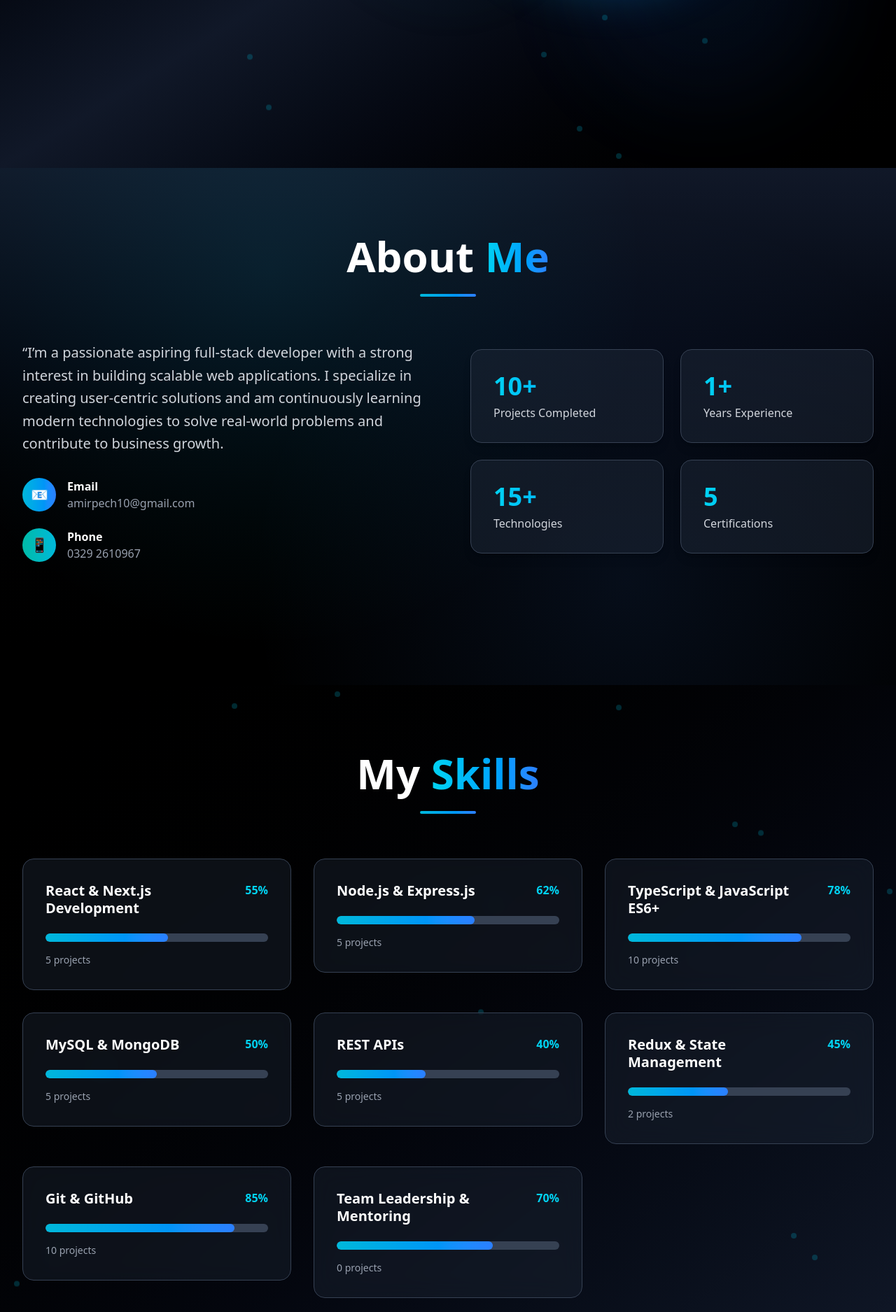
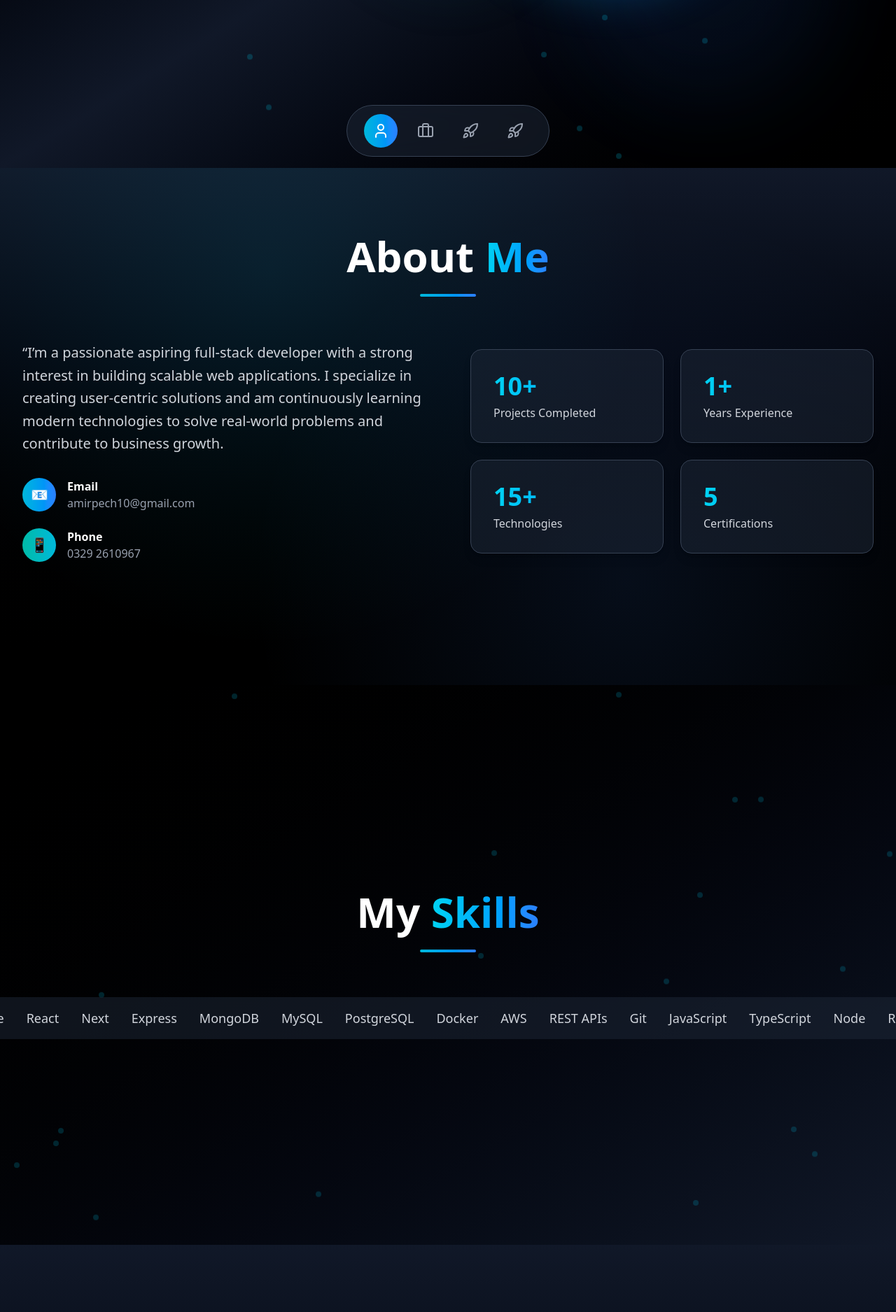
Before and after one commit to amirali729/Personal-Portfolio, a React (Vite) app: page / in a window 1280 px wide. Shown: the part 560-2435 px from the top of the page at 70% size. Built offline with nearby package versions, Linux system fonts and the light colour scheme.

Commit message:
add styling animation in skills section and new bottom navbar

```diff
--- a/package.json
+++ b/package.json
@@ -21,6 +21,7 @@
     "@types/react": "^19.1.10",
     "@types/react-dom": "^19.1.7",
     "@vitejs/plugin-react": "^5.0.0",
+    "baseline-browser-mapping": "^2.8.30",
     "eslint": "^9.33.0",
     "eslint-plugin-react-hooks": "^5.2.0",
     "eslint-plugin-react-refresh": "^0.4.20",
--- a/src/component/Hero.jsx
+++ b/src/component/Hero.jsx
@@ -3,9 +3,12 @@ import { personalInfo } from './PortfolioData';
 import AnimatedElement from './AnimatedElement';
 import FloatingParticles from './FloatingParticles';
 
+
 const Hero = memo(() => {
   return (
+
     <section
+
       id="home"
       className="relative min-h-screen bg-gradient-to-br from-black via-gray-900 to-black overflow-hidden"
       aria-label="Hero section"
@@ -123,6 +126,7 @@ const Hero = memo(() => {
           </AnimatedElement>
         </div>
       </div>
+
     </section>
   );
 });
--- /dev/null
+++ b/src/component/Navbar.jsx
@@ -0,0 +1,67 @@
+import React, { useState, useEffect } from 'react';
+import { Home, Briefcase, Rocket, User, Mail } from 'lucide-react';
+
+const Navbar = () => {
+    const [activeSection, setActiveSection] = useState('about');
+    const [isScrolled, setIsScrolled] = useState(false);
+
+    useEffect(() => {
+        const handleScroll = () => {
+            setIsScrolled(window.scrollY > 50);
+        };
+        window.addEventListener('scroll', handleScroll);
+        return () => window.removeEventListener('scroll', handleScroll);
+    }, []);
+
+    const navItems = [
+        { id: 'about', icon: User, label: 'About' },
+        { id: 'skills', icon: Briefcase, label: 'Skills' },
+        { id: 'experience', icon: Rocket, label: 'Experience' },
+        { id: 'projects', icon: Rocket, label: 'Projects' }
+    ];
+
+    const scrollToSection = (sectionId) => {
+        setActiveSection(sectionId);
+        const element = document.getElementById(sectionId);
+        if (element) {
+            element.scrollIntoView({ behavior: 'smooth' });
+        }
+    };
+
+    return (
+        <nav
+            className={`fixed bottom-0 left-0 right-0 z-50 transition-all duration-300 bg-transparent`}
+        >
+            <div className="max-w-7xl mx-auto px-4 sm:px-6 lg:px-8">
+                <div className="flex items-center justify-center py-4">
+                    <div className="flex items-center gap-2 sm:gap-4 bg-gray-800/50 backdrop-blur-lg rounded-full px-4 sm:px-6 py-3 border border-gray-700">
+                        {navItems.map((item) => {
+                            const Icon = item.icon;
+                            const isActive = activeSection === item.id;
+
+                            return (
+                                <button
+                                    key={item.id}
+                                    onClick={() => scrollToSection(item.id)}
+                                    className={`group relative p-2 sm:p-3 rounded-full transition-all duration-300 ${isActive
+                                            ? 'bg-gradient-to-r from-cyan-500 to-blue-500 text-white'
+                                            : 'text-gray-400 hover:text-white hover:bg-gray-700/50'
+                                        }`}
+                                    aria-label={item.label}
+                                >
+                                    <Icon className="w-5 h-5 sm:w-6 sm:h-6" />
+
+                                    <span className="absolute -top-10 left-1/2 -translate-x-1/2 px-2 py-1 bg-gray-900 text-white text-xs rounded opacity-0 group-hover:opacity-100 transition-opacity duration-300 whitespace-nowrap pointer-events-none">
+                                        {item.label}
+                                    </span>
+                                </button>
+                            );
+                        })}
+                    </div>
+                </div>
+            </div>
+        </nav>
+    );
+};
+
+export default Navbar;
--- a/src/component/Portfolio.jsx
+++ b/src/component/Portfolio.jsx
@@ -2,27 +2,26 @@ import React, { useState, useEffect, useCallback } from 'react';
 import { personalInfo, navigationItems } from './PortfolioData';
 import Hero from './Hero';
 import Sections from './Sections';
+import Navbar from './Navbar';
 
 const Portfolio = () => {
   const [activeSection, setActiveSection] = useState('home');
   const [isScrolled, setIsScrolled] = useState(false);
   const [isMobileMenuOpen, setIsMobileMenuOpen] = useState(false);
+  const [showNavbar, setShowNavbar] = useState(true);
+  const [lastScrollY, setLastScrollY] = useState(0);
 
+  // UPDATE HANDLESCROLL
   const handleScroll = useCallback(() => {
-    setIsScrolled(window.scrollY > 50);
+    const current = window.scrollY;
 
-    // Update active section based on scroll position
-    const sections = ['home', 'about', 'skills', 'experience', 'projects', 'testimonials', 'contact'];
-    const scrollPosition = window.scrollY + 100; // Offset for navbar height
-
-    for (let i = sections.length - 1; i >= 0; i--) {
-      const section = document.getElementById(sections[i]);
-      if (section && scrollPosition >= section.offsetTop) {
-        setActiveSection(sections[i]);
-        break;
-      }
+    if (current <= 0) {
+      setShowNavbar(true);   // show only at top
+    } else {
+      setShowNavbar(false);  // hide always once scrolled
     }
   }, []);
+
 
   useEffect(() => {
     let ticking = false;
@@ -80,13 +79,11 @@ const Portfolio = () => {
     <div className="min-h-screen bg-black font-sans w-full overflow-x-hidden">
       {/* Enhanced Responsive Navbar with Accessibility */}
       <nav
-        className={`fixed top-0 w-full z-50 transition-all duration-300 ${
-          isScrolled
-            ? 'bg-black/95 backdrop-blur-md shadow-2xl border-b border-gray-800'
-            : 'bg-transparent'
-        }`}
-        role="navigation"
-        aria-label="Main navigation"
+        className={`
+    fixed top-0 w-full z-50 transition-transform duration-300
+    ${showNavbar ? 'translate-y-0' : '-translate-y-full'}
+    bg-black/20 backdrop-blur-md
+  `}
       >
         <div className="max-w-7xl mx-auto px-4 sm:px-6 py-3 sm:py-4 flex justify-between items-center">
           <div className="flex items-center space-x-3 sm:space-x-4">
@@ -95,7 +92,6 @@ const Portfolio = () => {
               role="img"
               aria-label="Amir Ali Logo"
             >
-              {/* Yellow Triangle Logo */}
               <div className="mb-1">
                 <svg
                   width="16"
@@ -103,46 +99,39 @@ const Portfolio = () => {
                   viewBox="0 0 24 20"
                   fill="none"
                   className="w-4 h-3 sm:w-5 sm:h-4"
-                  aria-hidden="true"
-                  focusable="false"
                 >
-                  <title>Triangle Logo</title>
-                  <path d="M12 0L24 20H0L12 0Z" fill="#FFD700"/>
-                  <path d="M12 6L6 16H18L12 6Z" fill="#1F2937"/>
+                  <path d="M12 0L24 20H0L12 0Z" fill="#FFD700" />
+                  <path d="M12 6L6 16H18L12 6Z" fill="#1F2937" />
                 </svg>
               </div>
-              {/* AMIR Text */}
-              <div className="text-[8px] sm:text-[10px] font-bold text-green-400 tracking-wider" aria-hidden="true">
+              <div className="text-[8px] sm:text-[10px] font-bold text-green-400 tracking-wider">
                 AMIR
               </div>
             </div>
             <div>
-              <h1 className="text-lg sm:text-xl font-bold transition-colors duration-300 text-white">
+              <h1 className="text-lg sm:text-xl font-bold text-white">
                 {personalInfo.name}
               </h1>
-              <p className="text-[10px] sm:text-xs transition-colors duration-300 text-gray-400">
+              <p className="text-[10px] sm:text-xs text-gray-400">
                 {personalInfo.title}
               </p>
             </div>
           </div>
 
           {/* Desktop Navigation */}
-          <div className="hidden lg:flex items-center space-x-6 xl:space-x-8" role="menubar">
+          <div className="hidden lg:flex items-center space-x-6 xl:space-x-8">
             {navigationItems.map((item) => (
               <button
                 key={item}
                 onClick={() => handleSectionChange(item.toLowerCase())}
-                className={`relative font-medium py-2 transition-colors duration-300 hover:cursor-pointer text-sm xl:text-base ${
-                  activeSection === item.toLowerCase()
+                className={`relative font-medium py-2 transition-colors duration-300 hover:text-cyan-400 text-sm xl:text-base ${activeSection === item.toLowerCase()
                     ? 'text-cyan-400'
-                    : 'text-gray-300 hover:text-cyan-400'
+                    : 'text-gray-300'
                   }`}
-                role="menuitem"
-                aria-current={activeSection === item.toLowerCase() ? 'page' : undefined}
               >
                 {item}
                 {activeSection === item.toLowerCase() && (
-                  <div className="absolute -bottom-1 left-0 right-0 h-0.5 bg-gradient-to-r from-cyan-500 to-blue-500 rounded-full" aria-hidden="true"></div>
+                  <div className="absolute -bottom-1 left-0 right-0 h-0.5 bg-gradient-to-r from-cyan-500 to-blue-500 rounded-full"></div>
                 )}
               </button>
             ))}
@@ -150,15 +139,11 @@ const Portfolio = () => {
 
           {/* Mobile Menu Button */}
           <div className="lg:hidden flex items-center space-x-3">
-
             <button
               onClick={handleMobileMenuToggle}
-              className="p-2 text-white hover:text-cyan-400 transition-colors duration-300"
-              aria-label={isMobileMenuOpen ? 'Close mobile menu' : 'Open mobile menu'}
-              aria-expanded={isMobileMenuOpen}
-              aria-controls="mobile-menu"
+              className="p-2 text-white hover:text-cyan-400"
             >
-              <svg className="w-6 h-6" fill="none" stroke="currentColor" viewBox="0 0 24 24" aria-hidden="true">
+              <svg className="w-6 h-6" fill="none" stroke="currentColor" viewBox="0 0 24 24">
                 {isMobileMenuOpen ? (
                   <path strokeLinecap="round" strokeLinejoin="round" strokeWidth={2} d="M6 18L18 6M6 6l12 12" />
                 ) : (
@@ -167,47 +152,26 @@ const Portfolio = () => {
               </svg>
             </button>
           </div>
-
-          {/* Desktop Contact Button */}
-          <a
-            href="mailto:amirpech10@gmail.com"
-            className="hidden lg:block px-4 py-2 xl:px-6 xl:py-3 bg-gradient-to-r from-cyan-500 to-blue-600 rounded-full text-white font-semibold text-sm xl:text-base overflow-hidden transition-all duration-300 hover:shadow-2xl hover:shadow-cyan-500/25 group relative"
-            aria-label="Send email to Amir Ali"
-          >
-            <span className="relative z-10">Let's Talk</span>
-            <div className="absolute inset-0 bg-gradient-to-r from-blue-600 to-cyan-500 opacity-0 group-hover:opacity-100 transition-opacity duration-300" aria-hidden="true"></div>
-          </a>
         </div>
 
         {/* Mobile Menu */}
         <div
-          id="mobile-menu"
-          className={`lg:hidden transition-all duration-300 ease-in-out ${
-            isMobileMenuOpen
-              ? 'max-h-96 opacity-100'
-              : 'max-h-0 opacity-0 overflow-hidden'
+          className={`lg:hidden transition-all duration-300 ${isMobileMenuOpen ? 'max-h-96 opacity-100' : 'max-h-0 opacity-0 overflow-hidden'
             }`}
-          role="menu"
-          aria-labelledby="mobile-menu-button"
         >
-          <div className="px-4 sm:px-6 py-4 bg-black/95 backdrop-blur-md border-t border-gray-800">
-            <nav className="flex flex-col space-y-3" role="menubar">
+          <div className="px-4 py-4 bg-black/90 backdrop-blur-md border-t border-gray-800">
             {navigationItems.map((item) => (
               <button
                 key={item}
                 onClick={() => handleMobileMenuClose(item.toLowerCase())}
-                  className={`text-left py-2 px-3 rounded-lg transition-colors duration-300 ${
-                    activeSection === item.toLowerCase()
+                className={`text-left py-2 px-3 rounded-lg ${activeSection === item.toLowerCase()
                     ? 'text-cyan-400 bg-cyan-500/10'
-                      : 'text-gray-300 hover:text-cyan-400 hover:bg-gray-800/50'
+                    : 'text-gray-300 hover:text-cyan-400 hover:bg-gray-800'
                   }`}
-                  role="menuitem"
-                  aria-current={activeSection === item.toLowerCase() ? 'page' : undefined}
               >
                 {item}
               </button>
             ))}
-            </nav>
           </div>
         </div>
       </nav>
@@ -216,6 +180,8 @@ const Portfolio = () => {
       <main role="main">
         <Hero />
         <Sections />
+        <Navbar />
+
       </main>
 
       {/* Enhanced Responsive Footer with Accessibility */}
@@ -245,8 +211,8 @@ const Portfolio = () => {
                     focusable="false"
                   >
                     <title>Triangle Logo</title>
-                    <path d="M12 0L24 20H0L12 0Z" fill="#FFD700"/>
-                    <path d="M12 6L6 16H18L12 6Z" fill="#1F2937"/>
+                    <path d="M12 0L24 20H0L12 0Z" fill="#FFD700" />
+                    <path d="M12 6L6 16H18L12 6Z" fill="#1F2937" />
                   </svg>
                 </div>
                 {/* AMIR Text */}
@@ -279,8 +245,8 @@ const Portfolio = () => {
                       focusable="false"
                     >
                       <title>Triangle Logo</title>
-                      <path d="M12 0L24 20H0L12 0Z" fill="#FFD700"/>
-                      <path d="M12 6L6 16H18L12 6Z" fill="#1F2937"/>
+                      <path d="M12 0L24 20H0L12 0Z" fill="#FFD700" />
+                      <path d="M12 6L6 16H18L12 6Z" fill="#1F2937" />
                     </svg>
                   </div>
                   {/* AMIR Text */}
--- a/src/component/PortfolioData.jsx
+++ b/src/component/PortfolioData.jsx
@@ -32,14 +32,19 @@ export const personalInfo = {
 
 
 export const skills = [
-  { name: 'React & Next.js Development', level: 55, category: 'Frontend', projects: 5 },
-  { name: 'Node.js & Express.js', level: 62, category: 'Backend', projects: 5 },
-  { name: 'TypeScript & JavaScript ES6+', level: 78, category: 'Languages', projects: 10 },
-  { name: 'MySQL & MongoDB', level: 50, category: 'Database', projects: 5 }, // Fixed: MySQL spelling
-  { name: ' REST APIs', level: 40, category: 'API Design', projects: 5 },
-  { name: 'Redux & State Management', level: 45, category: 'Frontend', projects: 2 },
-  { name: 'Git & GitHub', level: 85, category: 'DevOps', projects: 10 }, // Fixed: GitHub spelling
-  { name: 'Team Leadership & Mentoring', level: 70, category: 'Leadership', projects: 0 }
+  { name: 'JavaScript' },
+  { name: 'TypeScript' },
+  { name: 'Node'},
+  { name: 'React' },
+  { name: 'Next' },
+  { name: 'Express'},
+  { name: 'MongoDB' },
+  { name: 'MySQL' },
+  { name: 'PostgreSQL' },
+  { name: 'Docker' },
+  { name: 'AWS' },
+  { name: 'REST APIs'},
+  { name: 'Git'},
 ];
 
 export const experience = [
--- a/src/component/Sections.jsx
+++ b/src/component/Sections.jsx
@@ -2,6 +2,7 @@ import React, { memo } from 'react';
 import { personalInfo, skills, experience, projects } from './PortfolioData';
 import AnimatedElement from './AnimatedElement';
 import FloatingParticles from './FloatingParticles';
+const skillNames = skills.map(skill => skill.name);
 
 const Sections = memo(() => {
   return (
@@ -98,50 +99,75 @@ const Sections = memo(() => {
       {/* Skills Section - Fully Responsive */}
       <section
         id="skills"
-        className="relative py-16 sm:py-20 lg:py-24 bg-gradient-to-br from-black to-gray-900 overflow-hidden"
-        aria-labelledby="skills-heading"
+        className="relative py-16 sm:py-20 lg:py-24 bg-gradient-to-br from-black to-gray-900 overflow-hidden min-h-screen flex items-center"
       >
-        <FloatingParticles />
+        <style>{`
+        @keyframes scrollSkills {
+          0% {
+            transform: translateX(0);
+          }
+          100% {
+            transform: translateX(-50%);
+          }
+        }
+        .animate-scroll-skills {
+          animation: scrollSkills 15s linear infinite;
+        }
+        .animate-scroll-skills:hover {
+          animation-play-state: paused;
+        }
+        @keyframes float {
+          0%, 100% { transform: translateY(0px); }
+          50% { transform: translateY(-20px); }
+        }
+        .float-particle {
+          animation: float 6s ease-in-out infinite;
+        }
+      `}</style>
 
-        <div className="relative z-10 max-w-7xl mx-auto px-4 sm:px-6 lg:px-8">
-          <AnimatedElement>
-            <header className="text-center mb-12 sm:mb-16">
-              <h2 id="skills-heading" className="text-3xl sm:text-4xl md:text-5xl lg:text-6xl font-bold text-white mb-4 sm:mb-6">
-                My <span className="bg-gradient-to-r from-cyan-400 to-blue-500 bg-clip-text text-transparent">Skills</span>
-              </h2>
-              <div className="w-16 sm:w-20 h-1 bg-gradient-to-r from-cyan-500 to-blue-500 mx-auto rounded-full" aria-hidden="true"></div>
-            </header>
-          </AnimatedElement>
+        {/* Floating Particles Background */}
+        <div className="absolute inset-0 overflow-hidden pointer-events-none">
+          {[...Array(20)].map((_, i) => (
+            <div
+              key={i}
+              className="float-particle absolute w-2 h-2 bg-cyan-500/20 rounded-full"
+              style={{
+                left: `${Math.random() * 100}%`,
+                top: `${Math.random() * 100}%`,
+                animationDelay: `${Math.random() * 6}s`,
+                animationDuration: `${4 + Math.random() * 4}s`
+              }}
+            />
+          ))}
+        </div>
 
-          <div className="grid grid-cols-1 sm:grid-cols-2 lg:grid-cols-3 gap-6 sm:gap-8" role="list" aria-label="Technical skills">
-            {skills.map((skill, idx) => (
-              <AnimatedElement key={idx} delay={idx * 100}>
-                <article className="group relative p-6 sm:p-8 rounded-xl sm:rounded-2xl bg-gray-800/40 backdrop-blur-lg border border-gray-700 hover:bg-gray-700/40 transition-all duration-500" role="listitem">
-                  <div className="absolute inset-0 bg-gradient-to-br from-cyan-500/10 to-blue-500/10 rounded-xl sm:rounded-2xl opacity-0 group-hover:opacity-100 transition-opacity duration-500" aria-hidden="true"></div>
-                  <div className="relative">
-                    <div className="flex justify-between items-start mb-4">
-                      <h3 className="text-lg sm:text-xl font-semibold text-white mb-2 leading-tight pr-2">{skill.name}</h3>
-                      <span className="text-cyan-400 font-bold text-sm sm:text-base flex-shrink-0" aria-label={`${skill.level} percent proficiency`}>
-                        {skill.level}%
-                      </span>
-                    </div>
+        <div className="relative z-10 w-full">
+          {/* Header */}
+          <header className="text-center mb-12 sm:mb-16 px-4">
+            <h2 className="text-3xl sm:text-4xl md:text-5xl lg:text-6xl font-bold text-white mb-4 sm:mb-6">
+              My <span className="bg-gradient-to-r from-cyan-400 to-blue-500 bg-clip-text text-transparent">Skills</span>
+            </h2>
+            <div className="w-16 sm:w-20 h-1 bg-gradient-to-r from-cyan-500 to-blue-500 mx-auto rounded-full"></div>
+          </header>
 
-                    <div className="w-full bg-gray-700 rounded-full h-2.5 sm:h-3 mb-4 overflow-hidden" role="progressbar" aria-valuenow={skill.level} aria-valuemin={0} aria-valuemax={100} aria-label={`${skill.name} proficiency`}>
-                      <div
-                        className="h-full bg-gradient-to-r from-cyan-500 to-blue-500 rounded-full transition-all duration-1000 ease-out"
-                        style={{ width: `${skill.level}%` }}
-                      />
-                    </div>
+          {/* Scrolling Skills Container - No Borders */}
+          <div className="overflow-hidden w-full">
+            <div className="bg-gray-800/50 py-4">
+              <div className="flex items-center gap-8 animate-scroll-skills">
+                {[...skillNames, ...skillNames, ...skillNames].map((skill, idx) => (
+                  <span
+                    key={idx}
+                    className="text-base sm:text-lg font-medium text-gray-300 hover:text-white whitespace-nowrap transition-colors duration-300 cursor-default"
+                  >
+                    {skill}
+                  </span>
+                ))}
+              </div>
+            </div>
+          </div>
 
-                    <p className="text-gray-400 text-sm">{skill.projects} projects</p>
-                  </div>
-                </article>
-              </AnimatedElement>
-            ))}
-          </div>
         </div>
       </section>
-
       {/* Experience Section - Fully Responsive */}
       <section
         id="experience"
```
Also changed, not shown: 1 other file (tests, documents, lock files or other folders). Lines whose indentation alone changed are shown as unchanged.
